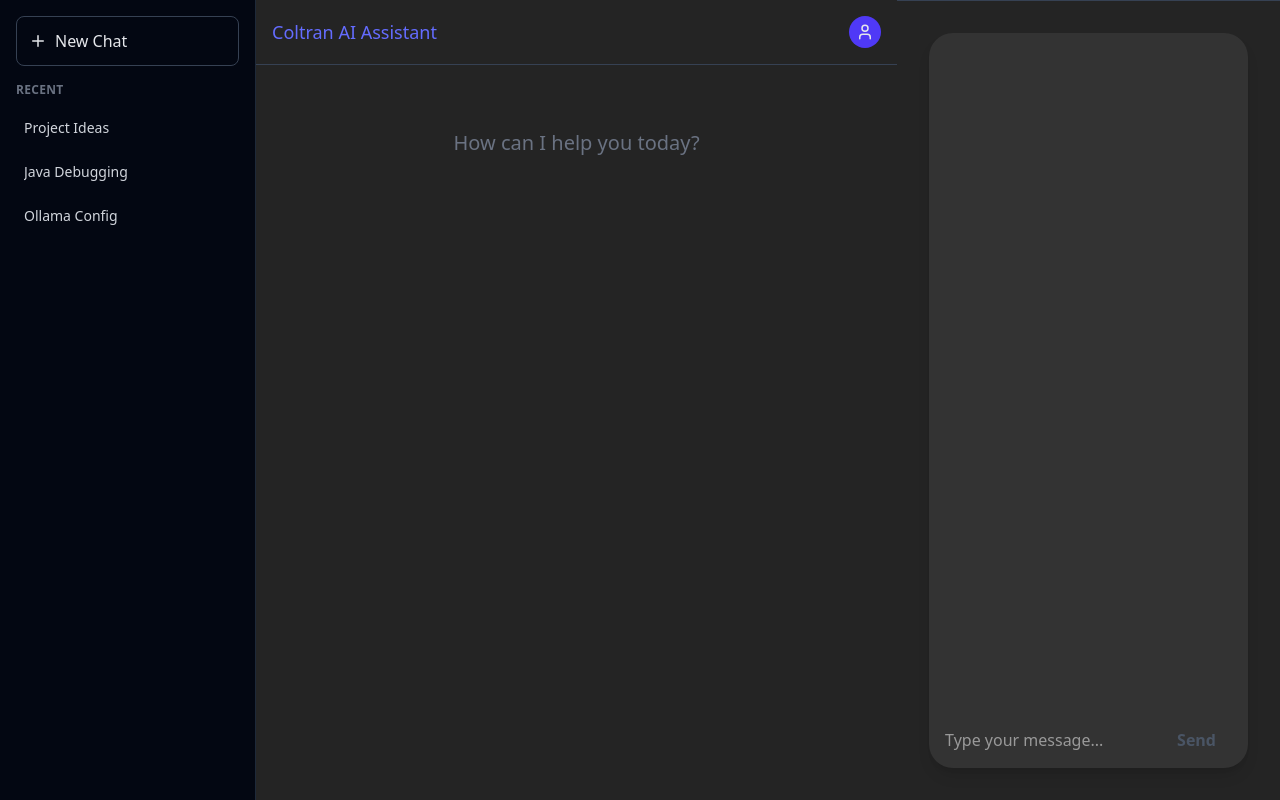
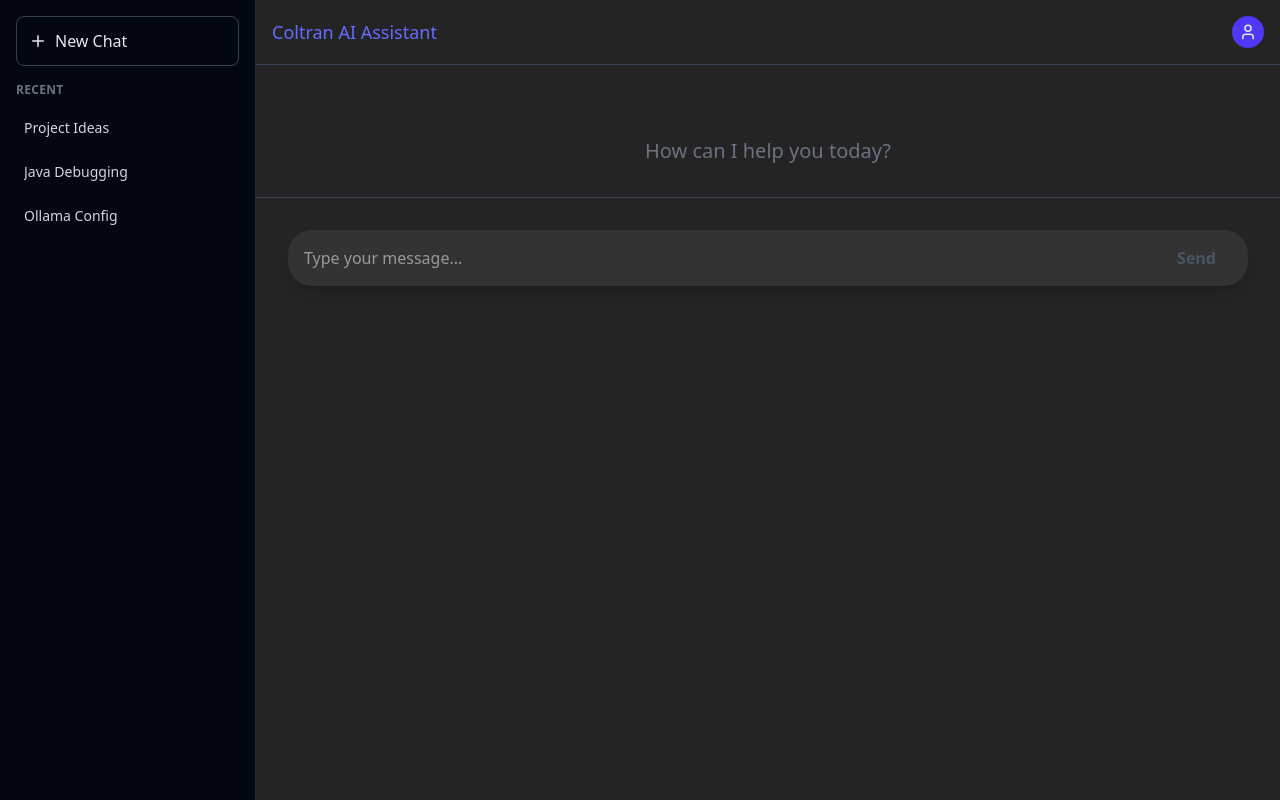
Before and after one commit to rbverissimo/java-spring-ai-desktop, a React app in the folder src/frontend/: page / in a window 1280 px wide. Built offline with nearby package versions, Linux system fonts and the light colour scheme; the HTML template or start-up script is replaced by a standard one.

Commit message:
ui: fixes layout

```diff
--- a/src/frontend/src/App.jsx
+++ b/src/frontend/src/App.jsx
@@ -58,14 +58,14 @@ function App() {
 
         <ChatHeader />
 
-        <div className="w-full max-w-3xl flex flex-col gap-6">
+        <div className="w-full flex flex-col gap-6 overflow-y-auto py-2">
           {messages.length === 0 && (
             <div className="text-center text-gray-500 mt-16 text-xl">
               How can I help you today?
             </div>
           )}
           {messages.map((msg, index) => (
-            <div key={index} className={`flex w-full ${msg.role === 'user' ? 'justify-end' : msg.role === 'assistant' ? 'justify-start' : 'justify-center'}`}>
+            <div key={index} className={`flex w-full ${msg.role === 'user' ? 'justify-end' : msg.role === 'assistant' ? 'justify-start' : 'justify-center'} px-5`}>
               <div className={`max-w-[85%] md:max-w-[75%] px-5 py-3 rounded-2xl leading-relaxed break-words whitespace-pre-wrap ${
                 msg.role === 'user'
                   ? 'bg-[#646cff] text-white rounded-br-none'
@@ -86,10 +86,8 @@ function App() {
           )}
           <div ref={messagesEndRef} />
         </div>
-      </main>
-
         <footer className="p-4 md:p-8 border-t border-gray-700 bg-[#242424] flex justify-center">
-        <div className="w-full max-w-3xl flex gap-4 bg-[#333] px-4 py-2 rounded-3xl items-end shadow-lg">
+          <div className="w-full max-w-1xl flex gap-4 bg-[#333] px-4 py-2 rounded-3xl items-end shadow-lg">
             <textarea
               className="flex-1 bg-transparent border-none text-white py-2 font-inherit text-base resize-none max-h-[200px] outline-none"
               value={input}
@@ -107,6 +105,7 @@ function App() {
             </button>
           </div>
         </footer>
+      </main>
     </div>
   )
 }
```
Lines whose indentation alone changed are shown as unchanged.
